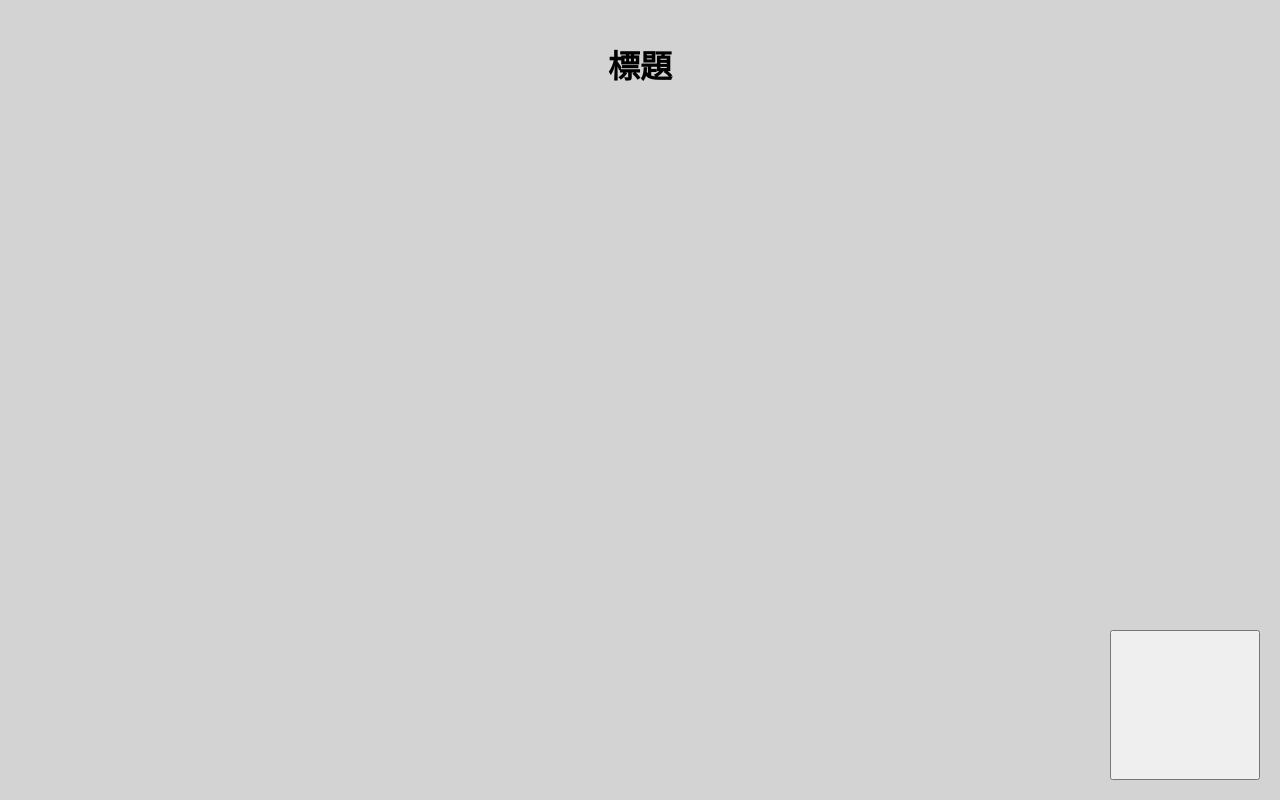
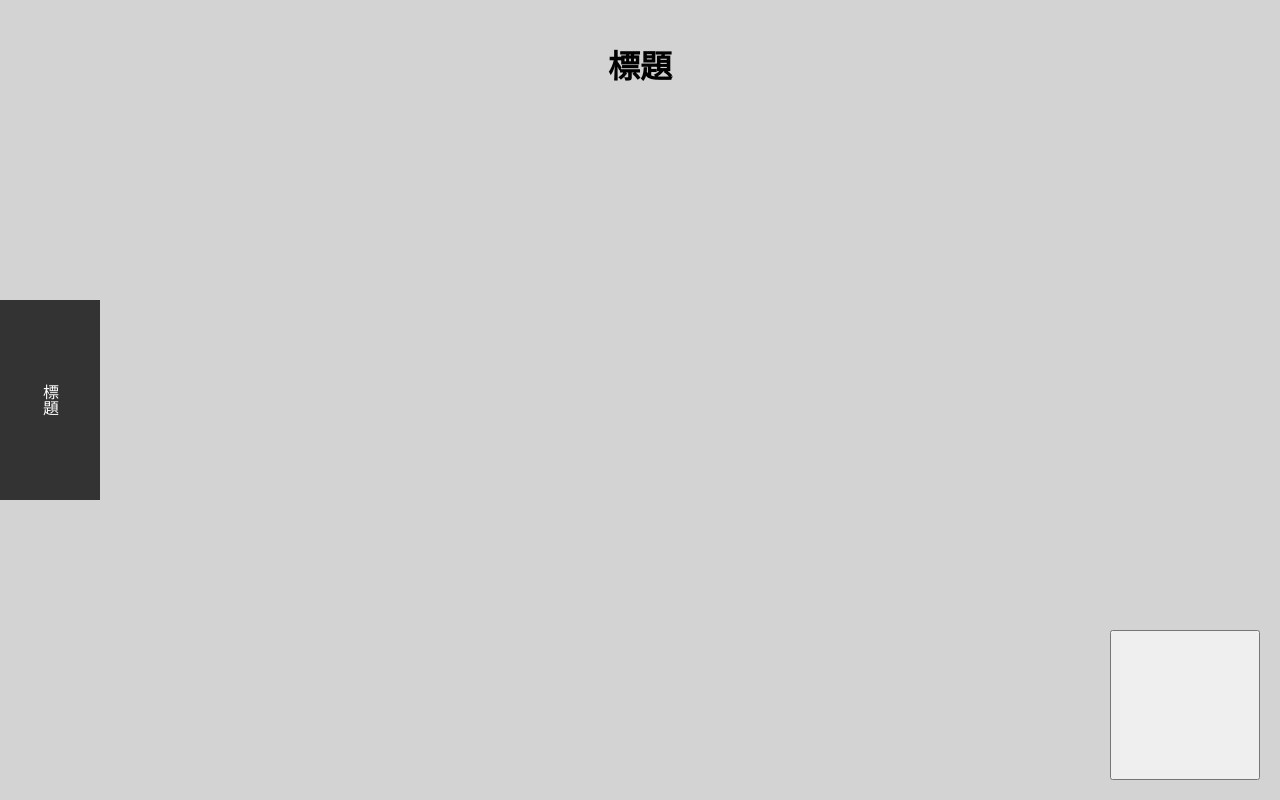
Before and after one commit to linnaijun/HCIwebsite, a React (Create React App) app: page / in a window 1280 px wide. Shown: the top 800 px of the page. Built offline with nearby package versions, Linux system fonts and the light colour scheme.

Commit message:
新增左側標題框

```diff
--- a/src/Album.js
+++ b/src/Album.js
@@ -2,7 +2,7 @@ import React from 'react';
 
 function Album({ height }) {
   return (
-    <div style={{ height, backgroundColor: 'peachpuff', padding: '20px' }}>
+    <div id="album" style={{ height, backgroundColor: 'peachpuff', padding: '20px' }}>
       <p>相簿內容...</p>
     </div>
   );
--- a/src/App.css
+++ b/src/App.css
@@ -27,6 +27,34 @@
 .App-link {
   color: #61dafb;
 }
+.fixedBox {
+  position: fixed;
+  left: 0;
+  top: 50%;
+  transform: translateY(-50%);
+  width: 100px;
+  height: 200px;
+  background-color: #333;
+  display: flex; /* 使用 flexbox 來居中文字 */
+  align-items: center; /* 垂直居中 */
+  justify-content: center; /* 水平居中 */
+}
+
+.verticalText {
+  writing-mode: vertical-rl; /* 將文字設置為直式顯示 */
+  transform: rotate(0deg); /* 將文字旋轉以適應從上到下的閱讀順序 */
+  color: white; /* 文字顏色 */
+  font-size: 16px; /* 文字大小 */
+}
+.scrollToTopButton {
+  position: fixed;
+  bottom: 20px;
+  right: 20px;
+  cursor: pointer;
+  width: 150px;
+  height: 150px;
+  padding: 10px;
+}
 
 @keyframes App-logo-spin {
   from {
--- a/src/App.js
+++ b/src/App.js
@@ -5,7 +5,7 @@ import React, { useEffect, useState, useRef } from 'react';
 import './App.css'; // 確保你的樣式被正確導入
 
 function App() {
-
+  const [currentSection, setCurrentSection] = useState('');
   const scrollToTop = () => {
     window.scrollTo({
       top: 0,
@@ -13,15 +13,42 @@ function App() {
     });
   };
 
+  const [sidebarText, setSidebarText] = useState('初始文字');
+
+  const handleScroll = () => {
+    const titlePosition = document.getElementById('title').offsetTop;
+    const introductionPosition = document.getElementById('introduction').offsetTop;
+    const albumPosition = document.getElementById('album').offsetTop;
+    const scrollPosition = window.pageYOffset;
+
+    if (scrollPosition >= titlePosition && scrollPosition < introductionPosition) {
+      setSidebarText('標題');
+    } else if (scrollPosition >= introductionPosition && scrollPosition < albumPosition) {
+      setSidebarText('介紹');
+    } else if (scrollPosition >= albumPosition) {
+      setSidebarText('相冊');
+    }
+  };
+
+  useEffect(() => {
+    window.addEventListener('scroll', handleScroll);
+    return () => {
+      window.removeEventListener('scroll', handleScroll);
+    };
+  }, []);
 
   return (
 
     <div className="App">
+        <div className="fixedBox">
+        <div className="verticalText">{sidebarText}</div>
+      </div>
       <Title height="1000px" />
       <Introduction height="2000px" />
       <Album height="3000px" />
-      <button onClick={scrollToTop} style={buttonStyle}>
-        </button>
+      <button onClick={scrollToTop} className="scrollToTopButton"></button>
+
+
     </div>
   );
 }
--- a/src/Introduction.js
+++ b/src/Introduction.js
@@ -2,7 +2,7 @@ import React from 'react';
 
 function Introduction({ height }) {
   return (
-    <div style={{ height, backgroundColor: 'lightblue', padding: '20px' }}>
+    <div id="introduction" style={{ height, backgroundColor: 'lightblue', padding: '20px' }}>
       <p>這裡是簡介文本...</p>
     </div>
   );
--- a/src/Title.js
+++ b/src/Title.js
@@ -2,7 +2,7 @@ import React from 'react';
 
 function Title({ height }) {
   return (
-    <div style={{ height, backgroundColor: 'lightgray', padding: '20px' }}>
+    <div id="title" style={{ height, backgroundColor: 'lightgray', padding: '20px' }}>
       <h1>標題</h1>
     </div>
   );
```
